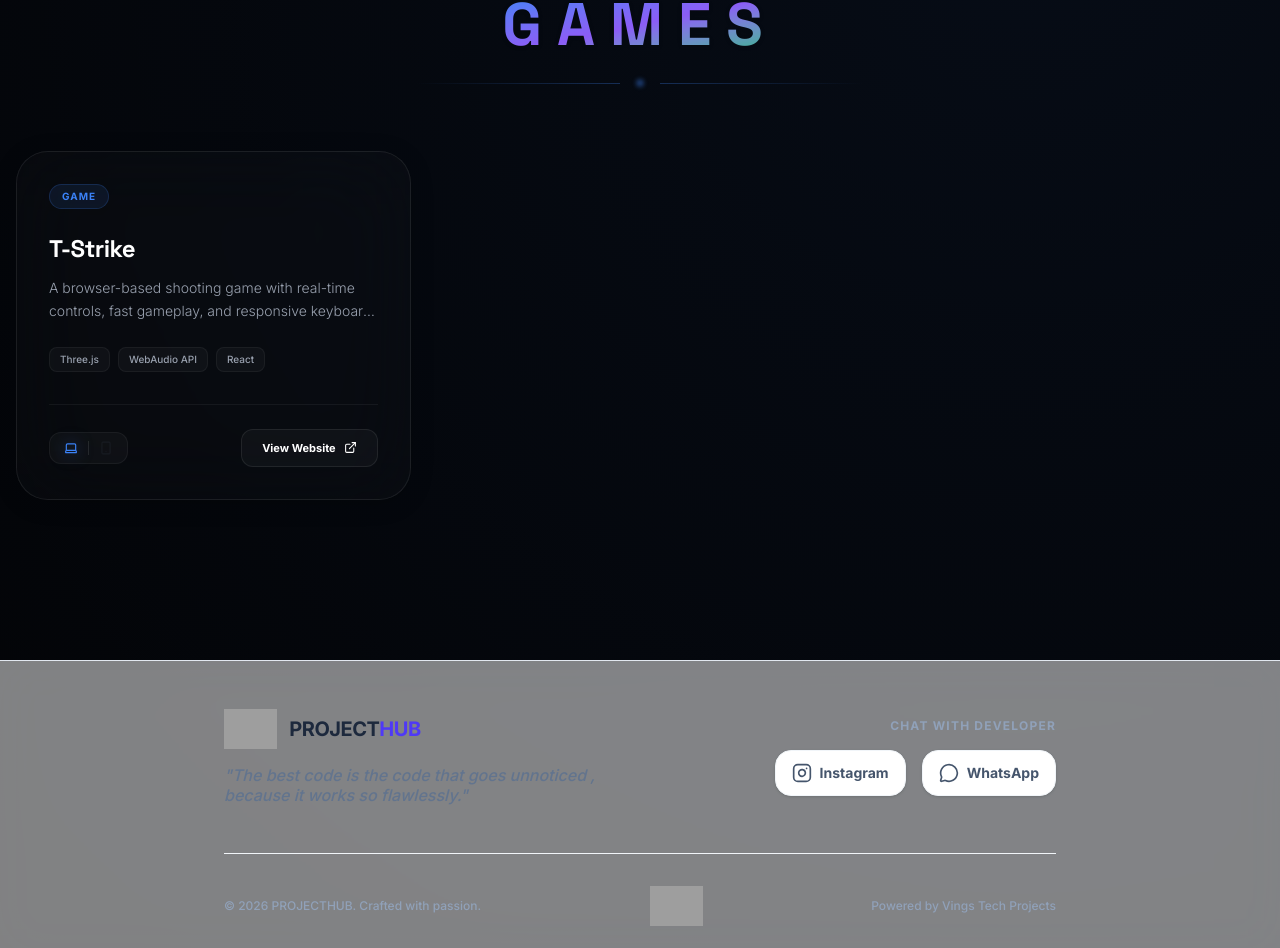
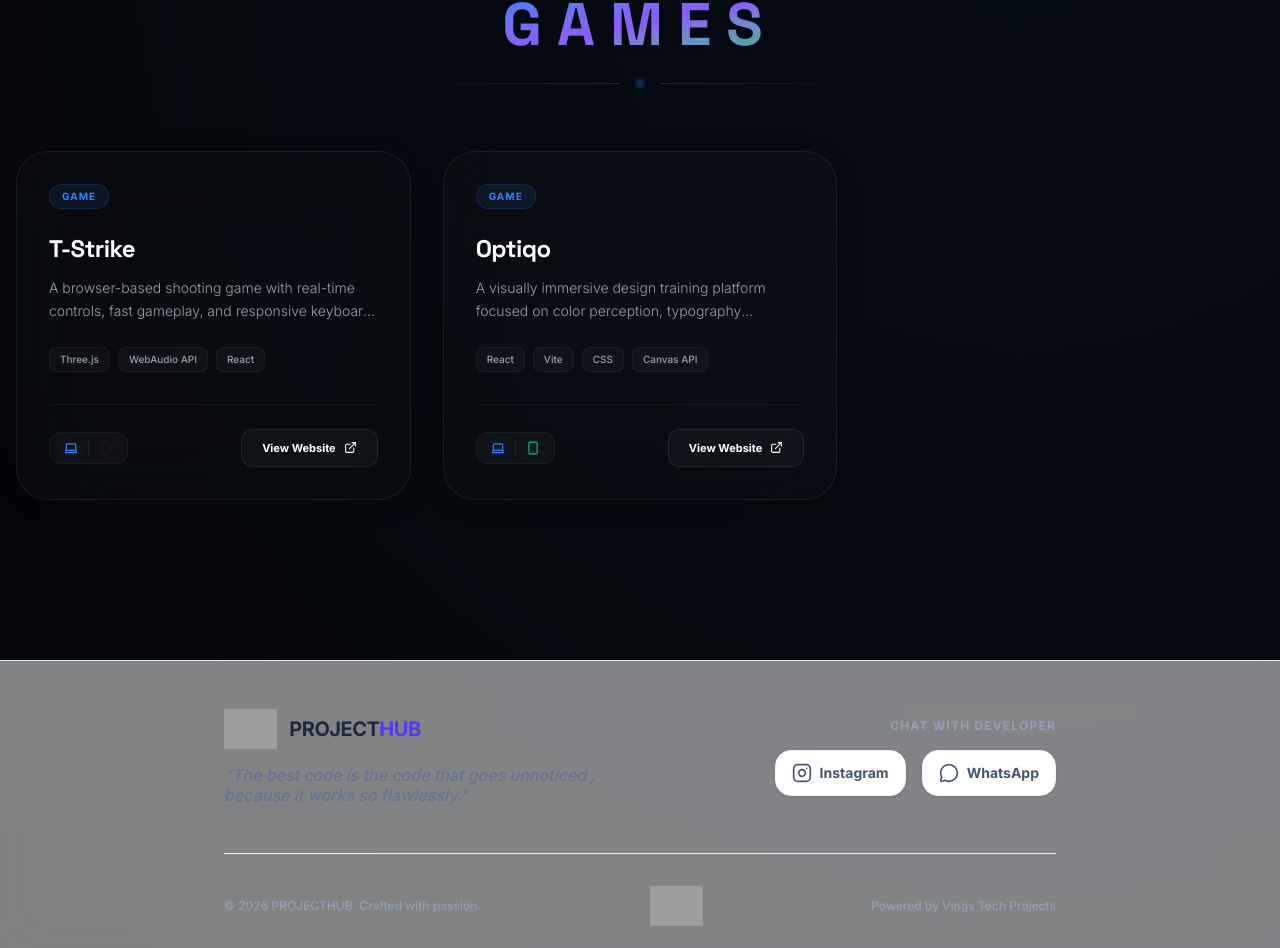
Before and after one commit to Vings-Tech/project-hub, a React (Vite) app: page / in a window 1280 px wide. Shown: the part 4265-5213 px from the top of the page. Built offline with nearby package versions, Linux system fonts and the light colour scheme; grey boxes are pictures that could not be loaded.

Commit message:
+1 game optiqo

```diff
--- a/src/data/projects.ts
+++ b/src/data/projects.ts
@@ -181,5 +181,16 @@ export const projects: Project[] = [
   desktopSupport: true,
   mobileSupport: false,
   fullDescription: 'T-Strike is an interactive browser game focused on fast-paced shooting mechanics and responsive controls. Players engage in real-time action using keyboard inputs, with smooth animations and dynamic gameplay elements. Built using modern web technologies, the game emphasizes performance, rendering efficiency, and seamless user interaction. It demonstrates the integration of game logic, event handling, and visual feedback within a web-based environment, providing an engaging experience on desktop platforms.'
+},
+{
+  id: 'game-2',
+  title: 'Optiqo',
+  description: 'A visually immersive design training platform focused on color perception, typography precision, and font recognition.',
+  category: 'Game',
+  techStack: ['React', 'Vite', 'CSS', 'Canvas API'],
+  liveLink: 'https://game-optiqo.vercel.app/',
+  desktopSupport: true,
+  mobileSupport: true,
+  fullDescription: 'Optiqo is a modern, interactive web application designed to train visual intelligence in design. It features three core modules: Chromiq (color perception and theory training), Typiq (typography and kerning precision), and Fontiq (font and weight recognition). The platform combines real-time user interaction, smooth UI animations, and a neumorphic design system to create a tactile and engaging experience. Built using React and optimized for performance, Optiqo demonstrates advanced frontend skills including state management, dynamic rendering, interactive game logic, and responsive design, making it a high-quality portfolio project for UI/UX and frontend development.'
 }
 ];
```
